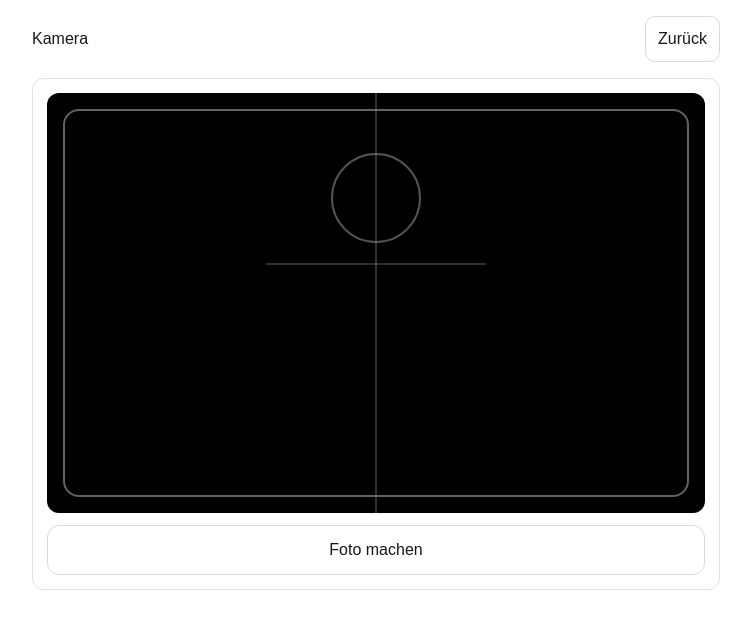
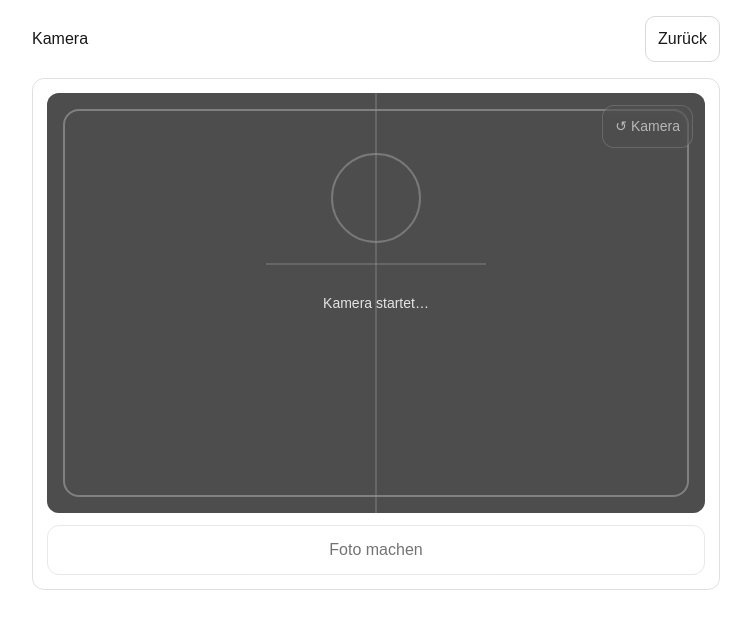
Before and after one commit to jakup-rgb/fitness-timelapse, a Next.js app: page /camera in a window 1280 px wide. Shown: the top 628 px of the page, without its empty margins (264-1015 px from the left). Built offline with nearby package versions, Linux system fonts and the light colour scheme; no server answers.

Commit message:
Kamera wechseln + Overlay Button

```diff
--- a/app/camera/page.tsx
+++ b/app/camera/page.tsx
@@ -4,6 +4,8 @@ import { useEffect, useRef, useState } from "react";
 import { useRouter } from "next/navigation";
 import { Container, Topbar, ButtonLink, Card } from "../ui";
 import { addPhoto } from "../lib/db";
+
+type FacingMode = "user" | "environment";
 
 export default function CameraPage() {
   const router = useRouter();
@@ -12,32 +14,73 @@ export default function CameraPage() {
 
   const [error, setError] = useState<string | null>(null);
   const [saving, setSaving] = useState(false);
+  const [starting, setStarting] = useState(true);
 
-  useEffect(() => {
-    async function startCamera() {
+  const [facingMode, setFacingMode] = useState<FacingMode>("user");
+
+  function stopStream() {
+    const v = videoRef.current;
+    const src = v?.srcObject;
+    if (src && src instanceof MediaStream) {
+      src.getTracks().forEach((t) => t.stop());
+    }
+    if (v) v.srcObject = null;
+  }
+
+  async function startCamera(mode: FacingMode) {
+    setStarting(true);
+    setError(null);
+
     try {
+      stopStream();
+
       const stream = await navigator.mediaDevices.getUserMedia({
-          video: { facingMode: "user" },
+        video: {
+          facingMode: { ideal: mode }, // "user" oder "environment"
+        },
         audio: false,
       });
 
       if (videoRef.current) {
         videoRef.current.srcObject = stream;
+        await videoRef.current.play().catch(() => {});
       }
-      } catch (err) {
-        setError("Kamera konnte nicht gestartet werden. Bitte Berechtigung prüfen.");
+    } catch {
+      // Fallback: wenn "environment" nicht geht, probier "user"
+      if (mode === "environment") {
+        try {
+          const stream = await navigator.mediaDevices.getUserMedia({
+            video: { facingMode: { ideal: "user" } },
+            audio: false,
+          });
+
+          if (videoRef.current) {
+            videoRef.current.srcObject = stream;
+            await videoRef.current.play().catch(() => {});
+          }
+
+          setFacingMode("user");
+          setError("Rückkamera nicht verfügbar – auf Frontkamera gewechselt.");
+          return;
+        } catch {
+          // weiter unten Fehler setzen
         }
       }
 
-    startCamera();
+      setError("Kamera konnte nicht gestartet werden. Bitte Berechtigung prüfen.");
+    } finally {
+      setStarting(false);
+    }
+  }
+
+  useEffect(() => {
+    startCamera(facingMode);
 
     return () => {
-      if (videoRef.current?.srcObject) {
-        const stream = videoRef.current.srcObject as MediaStream;
-        stream.getTracks().forEach((t) => t.stop());
-      }
+      stopStream();
     };
-  }, []);
+    // eslint-disable-next-line react-hooks/exhaustive-deps
+  }, [facingMode]);
 
   async function takePhoto() {
     if (!videoRef.current || !canvasRef.current) return;
@@ -84,24 +127,28 @@ export default function CameraPage() {
     );
   }
 
+  function toggleCamera() {
+    setFacingMode((m) => (m === "user" ? "environment" : "user"));
+  }
+
   return (
     <Container>
       <Topbar title="Kamera" right={<ButtonLink href="/">Zurück</ButtonLink>} />
 
       <Card>
-        {error ? (
-          <p style={{ margin: 0, color: "red" }}>{error}</p>
-        ) : (
-          <>
+        {error ? <p style={{ margin: 0, color: "red" }}>{error}</p> : null}
+
         {/* Video + Overlay Guide */}
         <div
           style={{
+            marginTop: error ? 10 : 0,
             position: "relative",
             width: "100%",
             height: 420,
             borderRadius: 12,
             overflow: "hidden",
             background: "#000",
+            opacity: starting ? 0.7 : 1,
           }}
         >
           <video
@@ -114,8 +161,35 @@ export default function CameraPage() {
               height: "100%",
               objectFit: "cover",
               display: "block",
+              transform: facingMode === "user" ? "scaleX(-1)" : "none",
             }}
           />
+
+          {/* ✅ Kamera-Wechsel Button als Overlay (immer sichtbar auf Handy) */}
+          <button
+            onClick={toggleCamera}
+            disabled={saving || starting}
+            style={{
+              position: "absolute",
+              top: 12,
+              right: 12,
+              zIndex: 20,
+              padding: "10px 12px",
+              borderRadius: 12,
+              border: "1px solid rgba(255,255,255,0.25)",
+              background: "rgba(0,0,0,0.45)",
+              color: "white",
+              cursor: saving || starting ? "not-allowed" : "pointer",
+              fontSize: 14,
+              opacity: saving || starting ? 0.6 : 1,
+              backdropFilter: "blur(6px)",
+              WebkitBackdropFilter: "blur(6px)",
+            }}
+            aria-label="Kamera wechseln"
+            title="Kamera wechseln"
+          >
+            ↺ Kamera
+          </button>
 
           {/* Overlay */}
           <div
@@ -176,11 +250,29 @@ export default function CameraPage() {
               }}
             />
           </div>
+
+          {starting && (
+            <div
+              style={{
+                position: "absolute",
+                inset: 0,
+                display: "flex",
+                alignItems: "center",
+                justifyContent: "center",
+                color: "rgba(255,255,255,0.85)",
+                fontSize: 14,
+                background: "rgba(0,0,0,0.25)",
+              }}
+            >
+              Kamera startet…
+            </div>
+          )}
         </div>
 
+        {/* Foto-Button */}
         <button
           onClick={takePhoto}
-              disabled={saving}
+          disabled={saving || starting}
           style={{
             marginTop: 12,
             width: "100%",
@@ -188,9 +280,9 @@ export default function CameraPage() {
             borderRadius: 12,
             border: "1px solid rgba(0,0,0,0.15)",
             background: "transparent",
-                cursor: saving ? "not-allowed" : "pointer",
+            cursor: saving || starting ? "not-allowed" : "pointer",
             fontSize: 16,
-                opacity: saving ? 0.6 : 1,
+            opacity: saving || starting ? 0.6 : 1,
           }}
         >
           {saving ? "Speichere..." : "Foto machen"}
@@ -198,8 +290,6 @@ export default function CameraPage() {
 
         {/* verstecktes Canvas für den Snapshot */}
         <canvas ref={canvasRef} style={{ display: "none" }} />
-          </>
-        )}
       </Card>
     </Container>
   );
```
Lines whose indentation alone changed are shown as unchanged.
